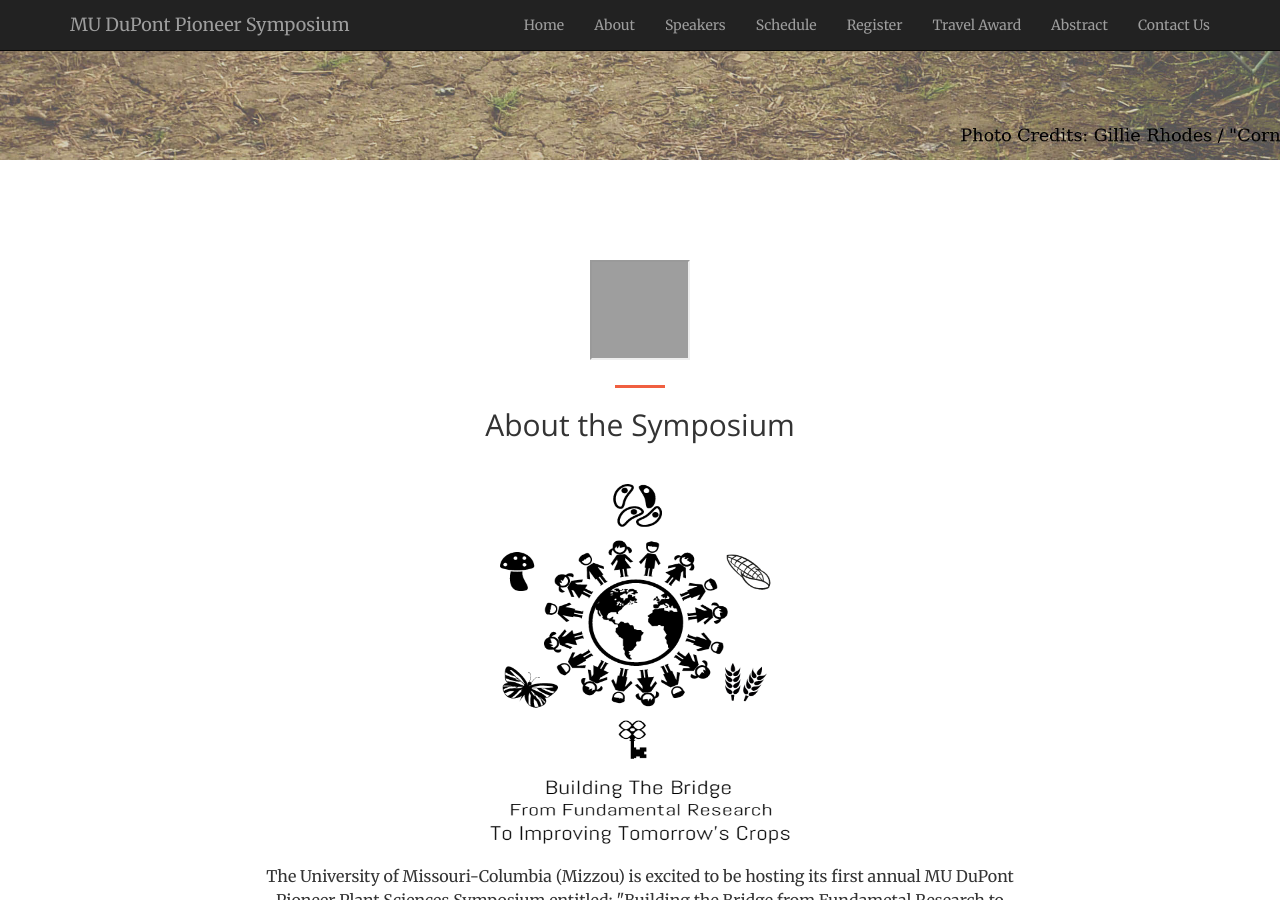
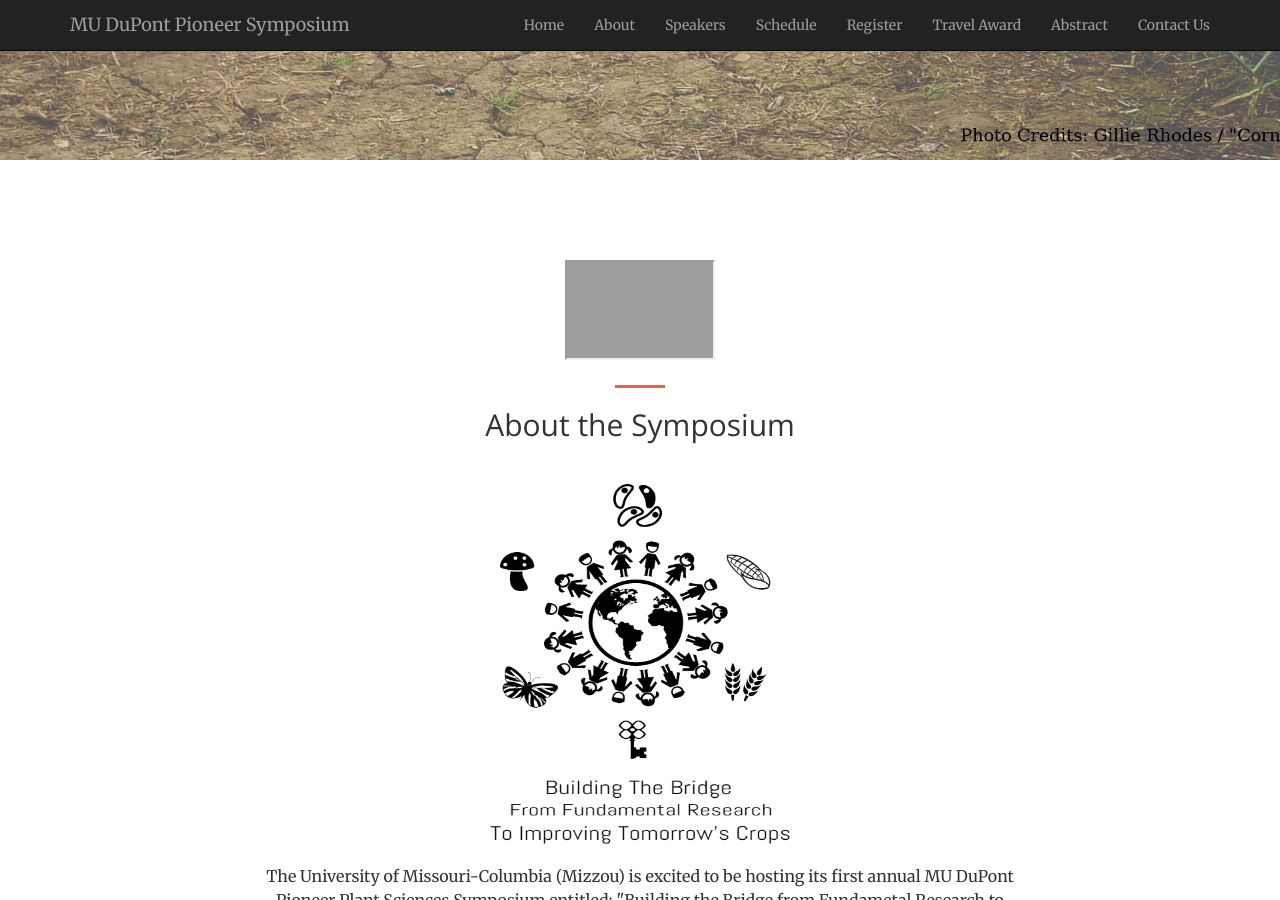
Before and after one commit to mupioneersymposium/mupioneersymposium.github.io, a Jekyll site: the page built from index.html, in a window 1280 px wide and 900 px high, scrolled down 740 px. Built offline with Jekyll 4.4.1, drawn with Linux system fonts in a browser that asks for light colours; grey boxes are pictures that could not be loaded.

Commit message:
Update about-brief.html

```diff
--- a/_includes/about-brief.html
+++ b/_includes/about-brief.html
@@ -2,7 +2,7 @@
     <div class="container">
         <div class="row">
             <div class="col-lg-8 col-lg-offset-2 text-center">
-                <iframe width="100" height="100"  src="http://s280.photobucket.com/user/Avi_Karn/embed/slideshow/"></iframe>
+                <iframe width="150" height="100"  src="http://s280.photobucket.com/user/Avi_Karn/embed/slideshow/"></iframe>
                 <hr>
                 <h2 class="section-heading">About the Symposium</h2>
                 <hr class="light"><p><img src="/img/logo.png" alt="MU Pioneer Symposium Logo" width="300" height="360"></p>
```
